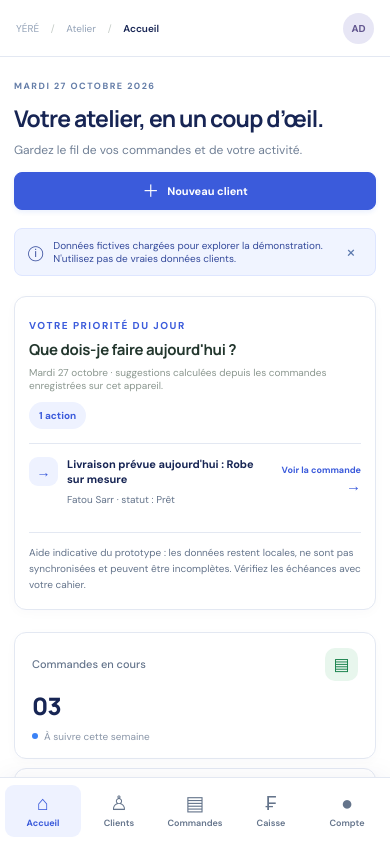
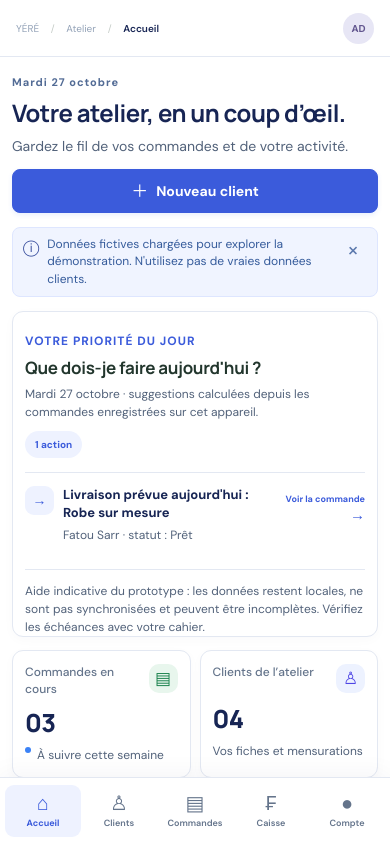
Before and after one commit to aydiarra-star/yere, a React (Vite) app: page / in a window 390 px wide. Both pictures are taken after a click on the button "Explorer la démonstration avec des exemples". Shown: the top 844 px of the page. Built offline with nearby package versions, Linux system fonts and the light colour scheme.

Commit message:
feat(ui): améliorer la lisibilité mobile
* feat(ui): améliorer les libellés et les cartes de commandes mobile

* style(ui): améliorer la lisibilité mobile et compacter les indicateurs

```diff
--- a/src/App.tsx
+++ b/src/App.tsx
@@ -75,6 +75,7 @@ function App() {
 
   const visibleClients = useMemo(() => clients.filter((client) => matchesClient(client, query)), [clients, query]);
   const outstanding = orders.reduce((sum, order) => sum + balanceDue(order), 0);
+  const outstandingOrderCount = orders.filter((order) => balanceDue(order) > 0).length;
   const selected = clients.find((client) => client.id === selectedClient);
   const reminderSuggestions = useMemo(
     () => getClientReminderSuggestions(clients, orders, new Date().toISOString().slice(0, 10)),
@@ -219,8 +220,8 @@ function App() {
       <main className="main-content">
         <header className="topbar"><div className="breadcrumb">YÉRÉ <span>/</span> Atelier <span>/</span> <b>{navItems.find((item) => item.id === view)?.label}</b></div><div className="topbar-right"><span className="demo-pill"><i /> Démonstration</span><span className="demo-pill" role="status" aria-live="polite"><i /> {isOnline ? "En ligne" : "Hors ligne"}</span><button className="avatar-button" aria-label="Profil de démonstration">AD</button></div></header>
         <div className="page-wrap">
-          <div className="welcome-row"><div><p className="eyebrow">MARDI 27 OCTOBRE 2026</p><h1>{view === "overview" ? "Votre atelier, en un coup d’œil." : view === "clients" ? "Vos clients & mensurations" : view === "orders" ? "Suivi des commandes" : view === "cash" ? "La caisse de votre atelier" : view === "account" ? (atelier.name || "Votre compte atelier") : "Faites revenir vos clients."}</h1><p className="page-subtitle">{view === "overview" ? "Gardez le fil de vos commandes et de votre activité." : view === "clients" ? "Retrouvez les fiches clients et leurs dernières mesures." : view === "orders" ? "Suivez chaque pièce, de la préparation à la livraison." : view === "cash" ? "Aperçu indicatif des acomptes et soldes, pas encore un journal de caisse complet." : view === "account" ? "Les informations de cet atelier sur cet appareil." : "Des occasions concrètes de reprendre contact, sans envoyer de message automatiquement."}</p></div><button className="primary-button" onClick={() => { setShowForm(true); setView("clients"); }}><span>＋</span> Nouveau client</button></div>
-          {notice && <div className="notice"><span>ⓘ</span><p>{notice}</p><button aria-label="Fermer le message" onClick={() => setNotice("")}>×</button></div>}
+          <div className="welcome-row"><div><p className="eyebrow">{todayLabel.charAt(0).toUpperCase() + todayLabel.slice(1)}</p><h1>{view === "overview" ? "Votre atelier, en un coup d’œil." : view === "clients" ? "Vos clients & mensurations" : view === "orders" ? "Suivi des commandes" : view === "cash" ? "La caisse de votre atelier" : view === "account" ? (atelier.name || "Votre compte atelier") : "Faites revenir vos clients."}</h1><p className="page-subtitle">{view === "overview" ? "Gardez le fil de vos commandes et de votre activité." : view === "clients" ? "Retrouvez les fiches clients et leurs dernières mesures." : view === "orders" ? "Suivez chaque pièce, de la préparation à la livraison." : view === "cash" ? "Aperçu indicatif des acomptes et soldes, pas encore un journal de caisse complet." : view === "account" ? "Les informations de cet atelier sur cet appareil." : "Des occasions concrètes de reprendre contact, sans envoyer de message automatiquement."}</p></div><button className="primary-button" onClick={() => { setShowForm(true); setView("clients"); }}><span>＋</span> Nouveau client</button></div>
+          {notice && <div className="notice" role="status"><span aria-hidden="true">ⓘ</span><p>{notice}</p><button aria-label="Fermer le message" onClick={() => setNotice("")}>×</button></div>}
 
           {view === "overview" && <>
             <section className="daily-assistant content-card" aria-labelledby="daily-assistant-title">
@@ -234,8 +235,8 @@ function App() {
             </section>
             <section className="stats-grid" aria-label="Indicateurs de l'atelier">
               <article className="stat-card"><div className="stat-top"><span>Commandes en cours</span><span className="stat-icon green">▤</span></div><strong>{orders.filter((order) => order.status !== "Livré").length.toString().padStart(2, "0")}</strong><small><span className="stat-dot green-dot" /> À suivre cette semaine</small></article>
-              <article className="stat-card"><div className="stat-top"><span>Clients enregistrés</span><span className="stat-icon purple">♙</span></div><strong>{clients.length.toString().padStart(2, "0")}</strong><small>Vos fiches et mensurations</small></article>
-              <article className="stat-card"><div className="stat-top"><span>Reste à encaisser</span><span className="stat-icon amber">₣</span></div><strong className="money-stat">{formatXof(outstanding)}</strong><small>Acomptes déduits</small></article>
+              <article className="stat-card"><div className="stat-top"><span>Clients de l’atelier</span><span className="stat-icon purple">♙</span></div><strong>{clients.length.toString().padStart(2, "0")}</strong><small>Vos fiches et mensurations</small></article>
+              <article className="stat-card"><div className="stat-top"><span>À encaisser</span><span className="stat-icon amber">₣</span></div><strong className="money-stat">{formatXof(outstanding)}</strong><small>Solde restant sur {outstandingOrderCount} commande{outstandingOrderCount > 1 ? "s" : ""}</small></article>
             </section>
             <section className="content-card">
               <div className="section-heading"><div><h2>Commandes à suivre</h2><p>Les dernières pièces de votre atelier</p></div><button className="text-button" onClick={() => setView("orders")}>Toutes les commandes <span>→</span></button></div>
@@ -359,7 +360,15 @@ function Onboarding({ atelier, onAtelierChange, onFinish, onExploreDemo }: {
 }
 
 function OrderTable({ orders, clients, onStatusChange }: { orders: Order[]; clients: Client[]; onStatusChange: (id: string, status: OrderStatus) => void }) {
-  return <div className="table-wrap"><table><thead><tr><th>COMMANDE</th><th>CLIENT</th><th>DATE DE LIVRAISON</th><th>PRIX</th><th>RESTE DÛ</th><th>STATUT</th></tr></thead><tbody>{orders.map((order) => { const client = clients.find((item) => item.id === order.clientId); return <tr key={order.id}><td><b className="order-id">{order.id}</b><small className="table-secondary">{order.garment}</small></td><td><span className="table-client">{client?.name ?? "Client supprimé"}</span></td><td>{new Intl.DateTimeFormat("fr-FR", { day: "2-digit", month: "short" }).format(new Date(order.dueDate + "T12:00:00"))}</td><td>{formatXof(order.price)}</td><td><b className={balanceDue(order) === 0 ? "paid" : ""}>{formatXof(balanceDue(order))}</b></td><td><select className={`status-select status-${order.status === "Prêt" ? "ready" : order.status === "En confection" ? "progress" : order.status === "Livré" ? "delivered" : "todo"}`} value={order.status} aria-label={`Statut de ${order.id}`} onChange={(event) => onStatusChange(order.id, event.target.value as OrderStatus)}>{orderStatuses.map((status) => <option key={status} value={status}>{status}</option>)}</select></td></tr>; })}</tbody></table>{orders.length === 0 && <div className="empty-state">Aucune commande pour le moment.</div>}</div>;
+  const getStatusClass = (status: OrderStatus) => status === "Prêt" ? "ready" : status === "En confection" ? "progress" : status === "Livré" ? "delivered" : "todo";
+  const formatDueDate = (date: string) => new Intl.DateTimeFormat("fr-FR", { day: "numeric", month: "short", year: "numeric" }).format(new Date(date + "T12:00:00"));
+  const statusControl = (order: Order) => <select className={`status-select status-${getStatusClass(order.status)}`} value={order.status} aria-label={`Statut de ${order.id}`} onChange={(event) => onStatusChange(order.id, event.target.value as OrderStatus)}>{orderStatuses.map((status) => <option key={status} value={status}>{status}</option>)}</select>;
+
+  return <div className="orders-display">
+    <div className="table-wrap orders-desktop"><table><thead><tr><th>COMMANDE</th><th>CLIENT</th><th>DATE DE LIVRAISON</th><th>PRIX</th><th>RESTE DÛ</th><th>STATUT</th></tr></thead><tbody>{orders.map((order) => { const client = clients.find((item) => item.id === order.clientId); return <tr key={order.id}><td><b className="order-id">{order.id}</b><small className="table-secondary">{order.garment}</small></td><td><span className="table-client">{client?.name ?? "Client supprimé"}</span></td><td>{formatDueDate(order.dueDate)}</td><td>{formatXof(order.price)}</td><td><b className={balanceDue(order) === 0 ? "paid" : ""}>{formatXof(balanceDue(order))}</b></td><td>{statusControl(order)}</td></tr>; })}</tbody></table></div>
+    <div className="order-card-list" aria-label="Commandes sous forme de cartes">{orders.map((order) => { const client = clients.find((item) => item.id === order.clientId); return <article className="order-card" key={order.id}><div className="order-card-heading"><div><b className="order-id">{order.id}</b><strong>{order.garment}</strong></div>{statusControl(order)}</div><p className="order-card-client">{client?.name ?? "Client supprimé"}</p><div className="order-card-details"><div><span>Livraison</span><b>{formatDueDate(order.dueDate)}</b></div><div><span>Prix</span><b>{formatXof(order.price)}</b></div><div><span>À encaisser</span><b className={balanceDue(order) === 0 ? "paid" : "order-balance"}>{formatXof(balanceDue(order))}</b></div></div></article>; })}</div>
+    {orders.length === 0 && <div className="empty-state">Aucune commande pour le moment.</div>}
+  </div>;
 }
 
 export default App;
--- a/src/styles.css
+++ b/src/styles.css
@@ -325,3 +325,94 @@ button:focus-visible,input:focus-visible,select:focus-visible,textarea:focus-vis
   .daily-task-marker{width:29px;height:29px}
   .daily-task .text-button{max-width:92px;font-size:9px}
 }
+
+
+/* Mobile usability pass: readable secondary text, compact metrics and order cards. */
+.order-card-list{display:none}
+.order-card{border:1px solid var(--yere-border,#e5eaf2);border-radius:12px;padding:14px;background:#fff}
+.order-card-heading{display:flex;align-items:flex-start;justify-content:space-between;gap:12px}
+.order-card-heading>div{min-width:0}
+.order-card-heading>div>strong{display:block;margin-top:5px;color:var(--yere-navy,#10234b);font-size:14px;line-height:1.35}
+.order-card-client{margin:10px 0 13px;color:#334155;font-size:14px;font-weight:700}
+.order-card-details{display:grid;grid-template-columns:1fr 1fr;gap:12px;border-top:1px solid #e9eef7;padding-top:12px}
+.order-card-details>div{display:grid;gap:5px;min-width:0}
+.order-card-details>div>span{font-size:12px;color:#64748b}
+.order-card-details>div>b{font-size:13px;color:#10234b;overflow-wrap:anywhere}
+.order-card-details>div>b.order-balance{color:#1d4ed8}
+.notice p{font-size:12px;line-height:1.45;color:#355b9b}
+.stat-card>small{font-size:12px;line-height:1.4;color:#52627a}
+.stat-top{font-size:12px}
+.section-heading p{font-size:12px;line-height:1.5;color:#52627a}
+.page-subtitle{font-size:13px;line-height:1.5;color:#52627a}
+.table-secondary{font-size:11px}
+.table-wrap td{font-size:12px}
+.client-main small,.client-measurements small{font-size:11px;color:#52627a}
+.quick-actions small,.tip-card>p:last-child{font-size:12px;line-height:1.55;color:#52627a}
+.daily-task-copy small,.daily-disclaimer,.daily-empty p{font-size:12px;line-height:1.5;color:#52627a}
+
+@media(max-width:760px){
+  .page-wrap{padding:18px 12px 24px}
+  .welcome-row{gap:12px;margin-bottom:14px}
+  .welcome-row h1{font-size:24px;line-height:1.25;letter-spacing:-.5px}
+  .page-subtitle{font-size:14px;line-height:1.5}
+  .eyebrow{font-size:11px;letter-spacing:1px;line-height:1.35;margin-bottom:8px;color:#526b95}
+  .primary-button{font-size:14px;min-height:44px;padding:11px 14px}
+  .notice{align-items:flex-start;gap:8px;padding:8px 10px;margin-bottom:14px;border-radius:8px}
+  .notice>span{font-size:16px;line-height:1.35}
+  .notice p{font-size:12px;line-height:1.45}
+  .notice button{font-size:22px;line-height:1;min-width:28px;min-height:28px}
+  .stats-grid{grid-template-columns:repeat(2,minmax(0,1fr));gap:9px;margin-bottom:14px}
+  .stat-card{padding:13px 12px;border-radius:11px}
+  .stat-top{font-size:12px;line-height:1.35;align-items:flex-start}
+  .stat-icon{width:29px;height:29px;flex-shrink:0}
+  .stat-card>strong{font-size:25px;margin:8px 0 7px;letter-spacing:-.5px}
+  .stat-card>strong.money-stat{font-size:clamp(15px,4.1vw,20px);white-space:normal;overflow-wrap:anywhere;line-height:1.25}
+  .stat-card>small{font-size:12px;line-height:1.4;align-items:flex-start}
+  .content-card{padding:15px 12px 0;margin-bottom:13px;border-radius:11px}
+  .section-heading{gap:9px;margin-bottom:14px}
+  .section-heading h2{font-size:17px;line-height:1.35}
+  .section-heading p{font-size:12px;line-height:1.5;margin-top:5px}
+  .section-heading .text-button{white-space:normal;text-align:left;font-size:13px;padding:4px 0}
+  .orders-desktop{display:none}
+  .order-card-list{display:grid;gap:10px;padding-bottom:14px}
+  .order-card{padding:13px;border-radius:11px}
+  .order-card-heading>div>strong{font-size:14px;line-height:1.4}
+  .order-card-client{font-size:14px;line-height:1.4;margin:10px 0 12px}
+  .order-card-details{gap:11px;padding-top:11px}
+  .order-card-details>div>span{font-size:12px;line-height:1.3}
+  .order-card-details>div>b{font-size:13px;line-height:1.35}
+  .status-select{font-size:12px;max-width:145px;min-height:36px;padding:6px 8px}
+  .daily-assistant{padding-bottom:0}
+  .daily-task-copy b{font-size:13px;line-height:1.4}
+  .daily-task-copy small,.daily-disclaimer,.daily-empty p{font-size:12px;line-height:1.5}
+  .client-row{padding:13px 10px;gap:9px}
+  .client-main b{font-size:13px;line-height:1.4}
+  .client-main small{font-size:12px;line-height:1.4;color:#52627a}
+  .client-measurements{min-width:54px}
+  .client-measurements b{font-size:13px}
+  .client-measurements small{font-size:11px;line-height:1.35;color:#52627a}
+  .search-box{min-height:42px}
+  .search-box input{font-size:14px}
+  .new-client-form label{font-size:13px}
+  .new-client-form input{font-size:16px;min-height:44px}
+  .new-client-form p{font-size:12px;line-height:1.45}
+  .secondary-button{font-size:13px;min-height:42px}
+  .measure-field>span{font-size:12px;line-height:1.4}
+  .measure-field input{font-size:16px;min-height:42px}
+  .measure-notes-field{font-size:12px}
+  .measure-notes-field textarea{font-size:14px}
+  .quick-actions b{font-size:13px;line-height:1.4}
+  .quick-actions small{font-size:12px;line-height:1.45}
+  .tip-card{padding:17px}
+  .tip-card h2{font-size:18px;line-height:1.4}
+  .tip-card>p:last-child{font-size:13px;line-height:1.55}
+}
+@media(max-width:380px){
+  .page-wrap{padding-left:9px;padding-right:9px}
+  .stats-grid{gap:7px}
+  .stat-card{padding:11px 9px}
+  .stat-top{font-size:11px}
+  .stat-card>strong.money-stat{font-size:15px}
+  .order-card-details{grid-template-columns:1fr 1fr;gap:9px}
+  .order-card-heading{flex-direction:column}
+}
```
